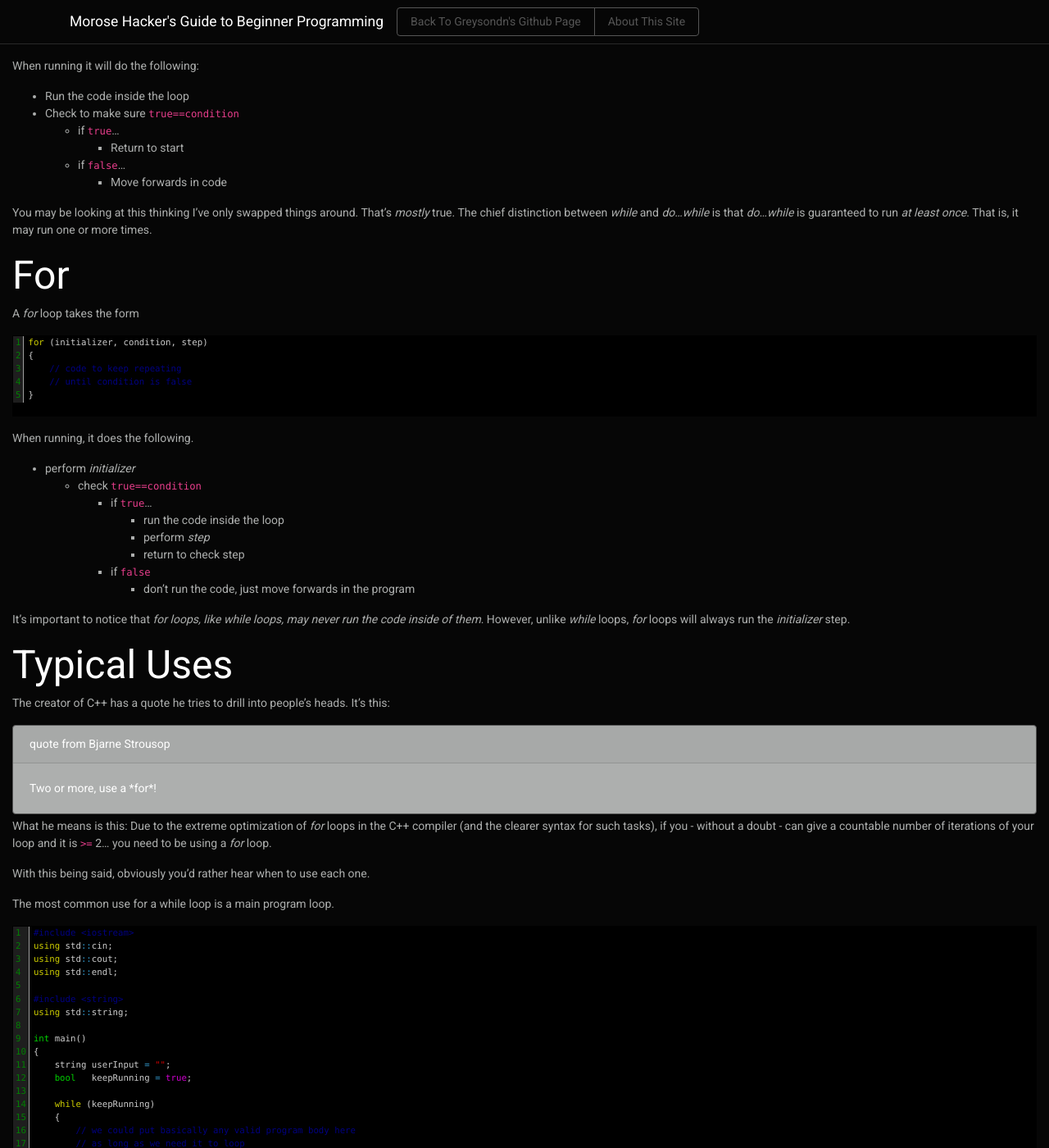
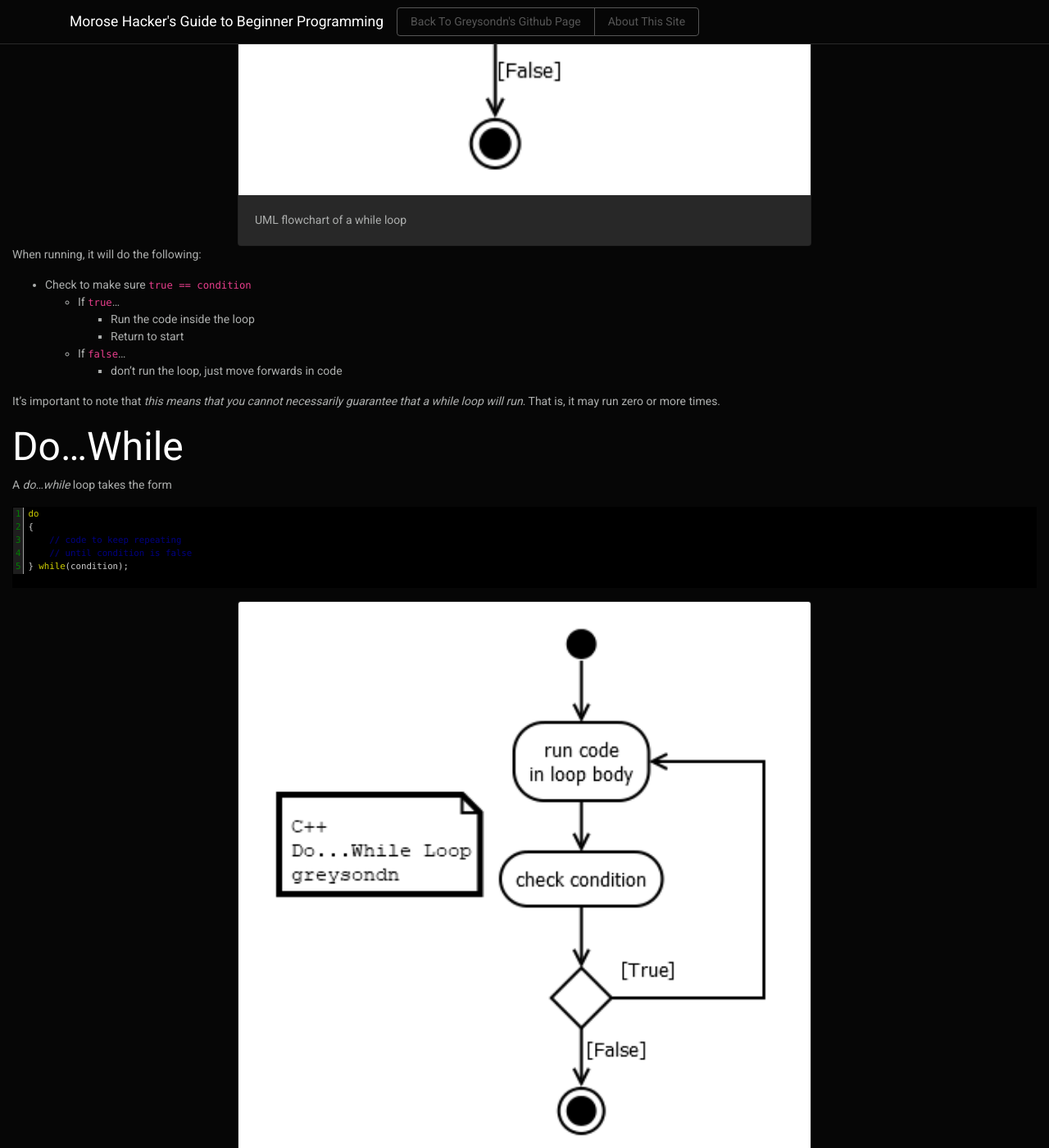
Before and after one commit to greysondn/morose-hacker, a Jekyll site: the page built from cpp/l07-loops.md, in a window 1280 px wide and 1400 px high, scrolled down 911 px. Shown: the whole window at 82% size. Built offline with Jekyll 4.4.1, drawn with Linux system fonts in a browser that asks for light colours; nearby versions of some CDN libraries; some of the changed text lies outside the part shown.

```diff
--- a/_config.yml
+++ b/_config.yml
@@ -9,3 +9,6 @@ timezone: America/New_York
 # Build settings
 markdown: kramdown
 permalink: /blog/:year/:month/:day/:title
+
+exclude:
+- "res/cpp/*/raw/"
--- a/cpp/l07-loops.md
+++ b/cpp/l07-loops.md
@@ -26,6 +26,8 @@ while(condition)
 }
 {% endhighlight %}
 
+{% include photoplasty.html img="/res/cpp/l07/uml-while.png" caption="UML flowchart of a while loop" %}
+
 When running, it will do the following:
 
 * Check to make sure `true == condition`
@@ -48,6 +50,8 @@ do
     // until condition is false
 } while(condition);
 {% endhighlight %}
+
+{% include photoplasty.html img="/res/cpp/l07/uml-dowhile.png" caption="UML flowchart of a do...while loop" %}
 
 When running it will do the following:
 
@@ -72,6 +76,8 @@ for (initializer, condition, step)
 }
 {% endhighlight %}
 
+{% include photoplasty.html img="/res/cpp/l07/uml-for.png" caption="UML flowchart of a for loop" %}
+
 When running, it does the following.
 
 * perform *initializer*
@@ -90,7 +96,7 @@ It's important to notice that *for loops, like while loops, may never run the co
 The creator of C++ has a quote he tries to drill into people's heads. It's this:
 
 {% include quote_head.html source="Bjarne Strousop" %}
-Two or more, use a *for*!
+Two or more, use a for!
 {% include quote_tail.html %}
 
 What he means is this: Due to the extreme optimization of *for* loops in the C++ compiler (and the clearer syntax for such tasks), if you - without a doubt - can give a countable number of iterations of your loop and it is `>=` 2... you need to be using a *for* loop.
@@ -220,7 +226,7 @@ There is also a decrement function. It does about what you'd expect.
 The most common place to see both of these operators is in a *for* loop's *step*.
 
 {% include infobox_tail.html %}
-
+<br />
 {% include infobox_head.html type="caution" title="Don't Abuse For Loops, Signed Everyone Competent" %}
 
 Technically, you could just rewrite a *while* as a *for* loop.
@@ -230,7 +236,6 @@ Technically, you could just rewrite a *while* as a *for* loop.
     {
         // while body
     }
-}
 {% endhighlight %}
 
 You could probably get by with some arbitrary code instead of what you're supposed to do.
```
Also changed, not shown: other parts of cpp/l07-loops.md (+0 -1 lines), res/cpp/l07/uml-dowhile.png (added), res/cpp/l07/uml-for.png (added), res/cpp/l07/uml-while.png (added), 3 other files.
